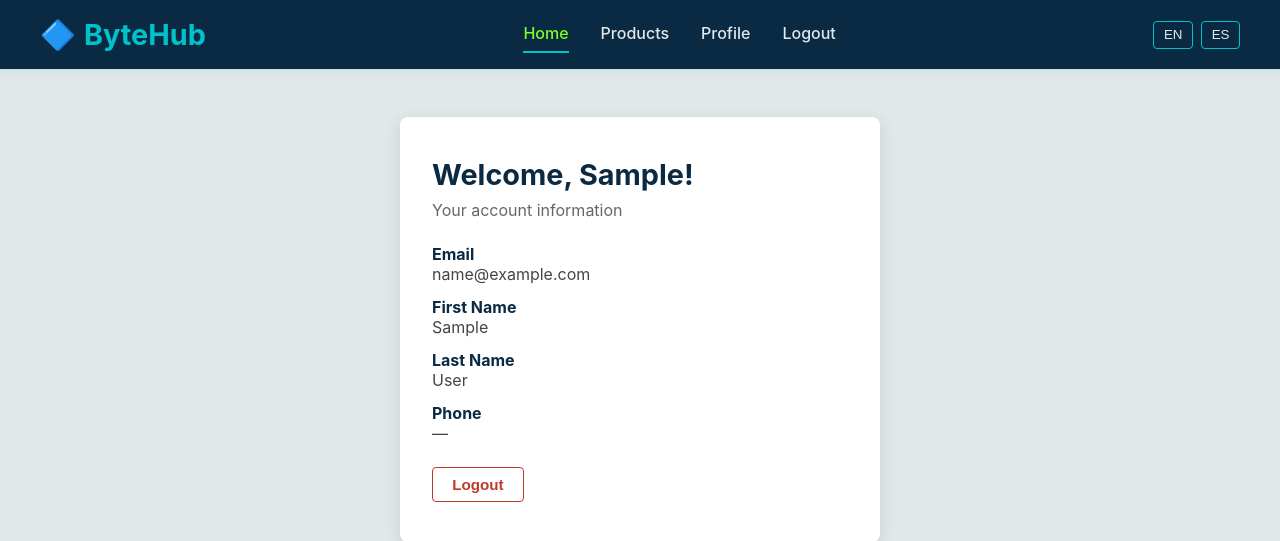
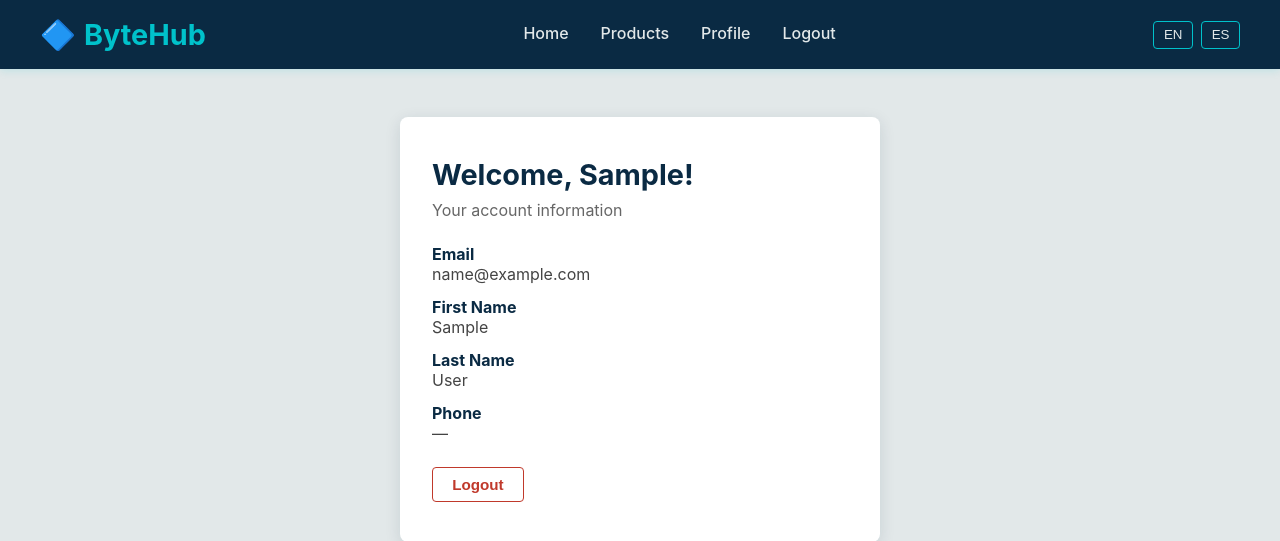
Before and after one commit to DavidCurelop/ByteHub, a Django app: page /accounts/profile/ in a window 1280 px wide. Shown: the top 541 px of the page. Run offline with Django 5.2, Linux system fonts and the light colour scheme; the visitor is signed in with stand-in values (Sample User, id 1).

Commit message:
fix(base.html): Fixed nav-bar hardcoding causing start to always look selected
Co-authored-by: Copilot Autofix powered by AI <175728472+Copilot@users.noreply.github.com>

```diff
--- a/ByteHub/templates/base.html
+++ b/ByteHub/templates/base.html
@@ -318,8 +318,8 @@
             </a>
             <nav>
                 <ul>
-                    <li><a class="nav-link active" href="{% url 'pages:home' %}">{% trans "Home" %}</a></li>
-                    <li><a href="{% url 'store:product-list' %}">{% trans "Products" %}</a></li>
+                    <li><a class="nav-link {% if request.resolver_match.view_name == 'pages:home' %}active{% endif %}" href="{% url 'pages:home' %}">{% trans "Home" %}</a></li>
+                    <li><a class="nav-link {% if request.resolver_match.view_name == 'store:product-list' %}active{% endif %}" href="{% url 'store:product-list' %}">{% trans "Products" %}</a></li>
                     {% if user.is_authenticated %}
                     <li><a href="{% url 'accounts:profile' %}">{% trans "Profile" %}</a></li>
                     <li>
```
